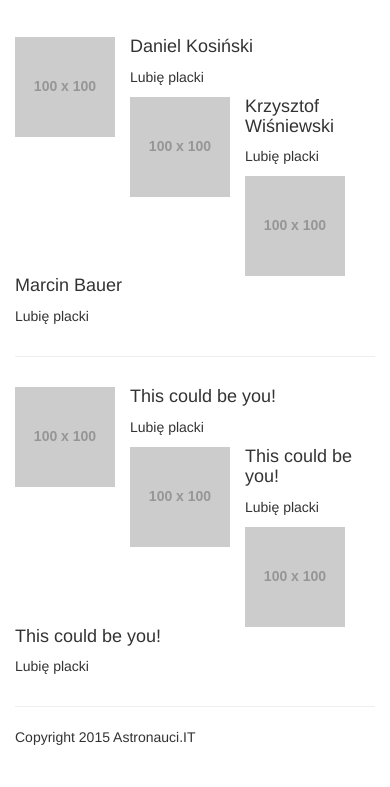
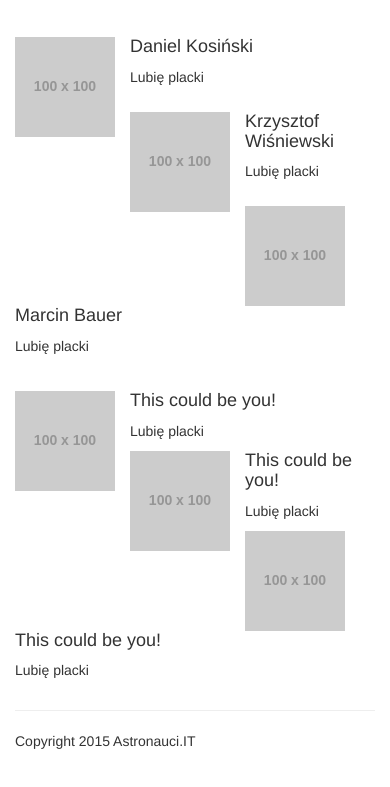
Before and after one commit to Astronauci/website, a plain HTML site: page zaloga.html in a window 390 px wide. Shown: the part 53-840 px from the top of the page. Drawn offline with nearby package versions, Linux system fonts and the light colour scheme; placeholder pictures from the web are drawn by us.

Commit message:
Separate descriptions by margin instead of line

```diff
--- a/static/custom.css
+++ b/static/custom.css
@@ -4,3 +4,7 @@
 .astro-foto {
     margin-right: 15px;
 }
+
+.astro-opis {
+    margin-bottom: 25px;
+}
--- a/zaloga.html
+++ b/zaloga.html
@@ -46,23 +46,22 @@
         <br />
         <br />
         <div class="row">
-          <div class="col-md-4">
+          <div class="col-md-4 astro-opis">
             <img class="pull-left astro-foto responsive" src="http://placehold.it/100x100" width="100" height="auto">
             <h4 class="astronauta">Daniel Kosiński</h4>
             <p>Lubię placki</p>
           </div>
-          <div class="col-md-4">
+          <div class="col-md-4 astro-opis">
             <img class="pull-left astro-foto responsive" src="http://placehold.it/100x100" width="100" height="auto">
             <h4 class="astronauta">Krzysztof Wiśniewski</h4>
             <p>Lubię placki</p>
           </div>
-          <div class="col-md-4">
+          <div class="col-md-4 astro-opis">
             <img class="pull-left astro-foto responsive" src="http://placehold.it/100x100" width="100" height="auto">
             <h4 class="astronauta">Marcin Bauer</h4>
             <p>Lubię placki</p>
           </div>
         </div>
-        <hr />
         <div class="row">
           <div class="col-md-4">
             <img class="pull-left astro-foto responsive" src="http://placehold.it/100x100" width="100" height="auto">
```
